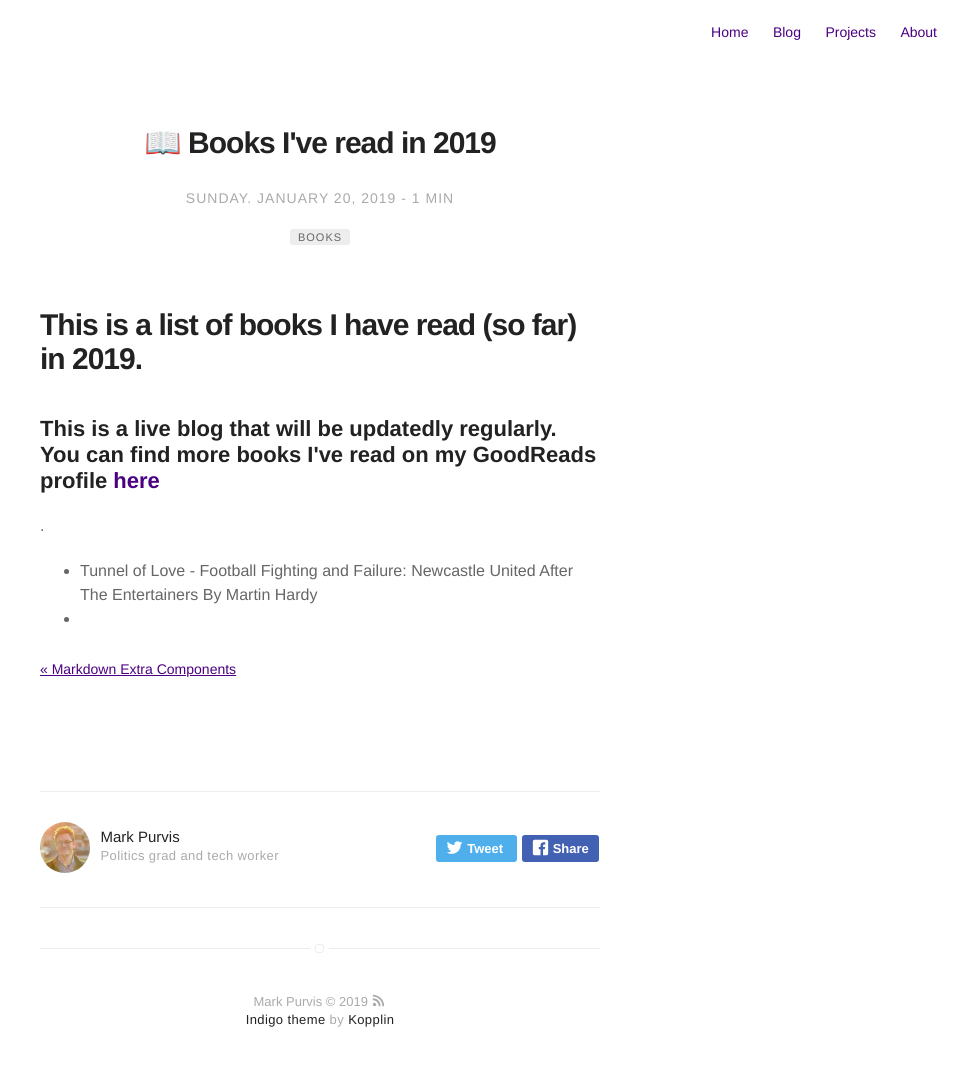
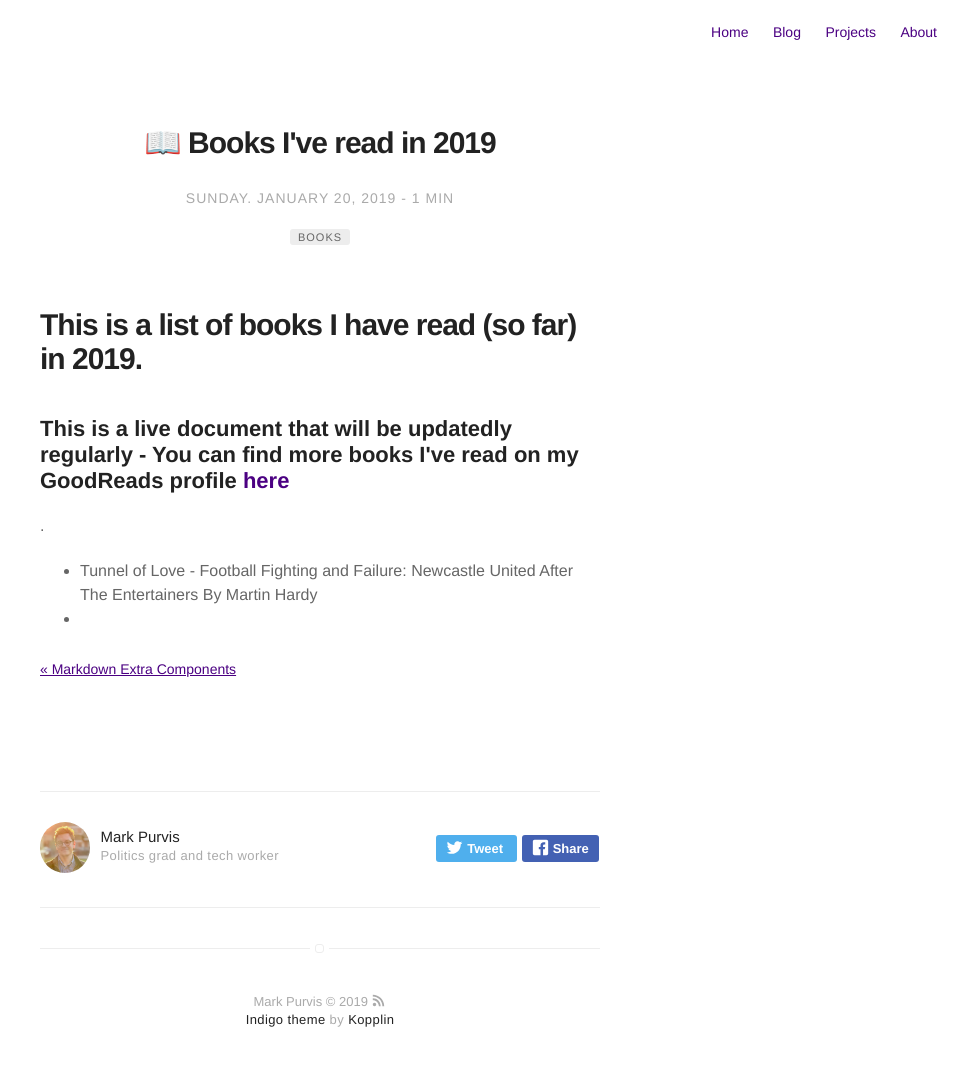
Before and after one commit to markprvs/markprvs.github.io, a Jekyll site: the page built from _posts/2019-01-20-books-read-in-2019.markdown, in a window 1280 px wide. Shown: the whole page, without its empty margins (320-1280 px from the left). Built offline with Jekyll 4.4.1, drawn with Linux system fonts in a browser that asks for light colours; emoji names are drawn with the system emoji font.

Commit message:
wording in book blog

```diff
--- a/_posts/2019-01-20-books-read-in-2019.markdown
+++ b/_posts/2019-01-20-books-read-in-2019.markdown
@@ -16,7 +16,7 @@ externalLink: false
 <h1>This is a list of books I have read (so far) in 2019.</h1>
 
 
-<h2> This is a live blog that will be updatedly regularly. You can find more books I've read on my GoodReads profile <a href="//www.goodreads.com/review/list/9918109"> here </a> </h2>.
+<h2> This is a live document that will be updatedly regularly - You can find more books I've read on my GoodReads profile <a href="//www.goodreads.com/review/list/9918109"> here </a> </h2>.
 
 
 <ul class="book-list">
```
